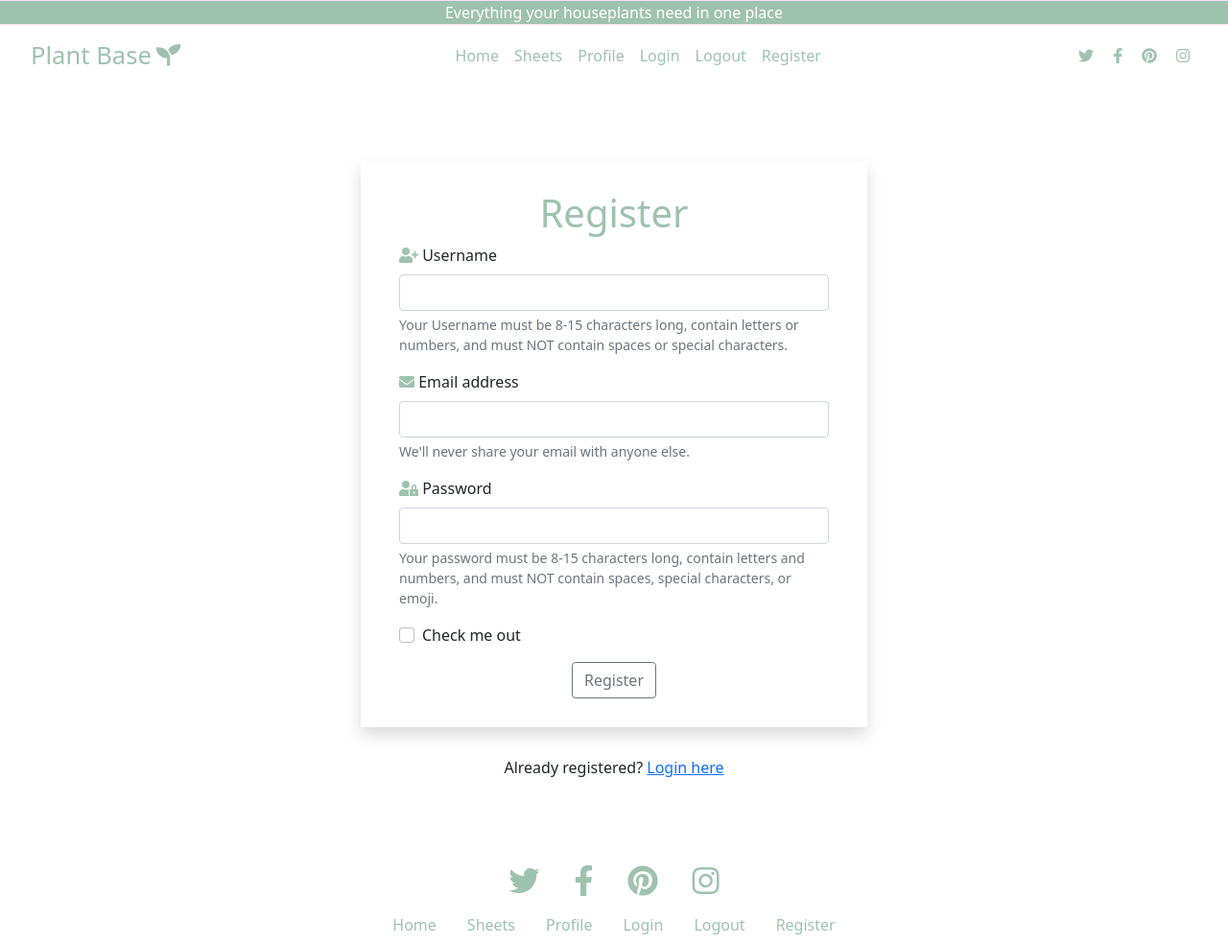
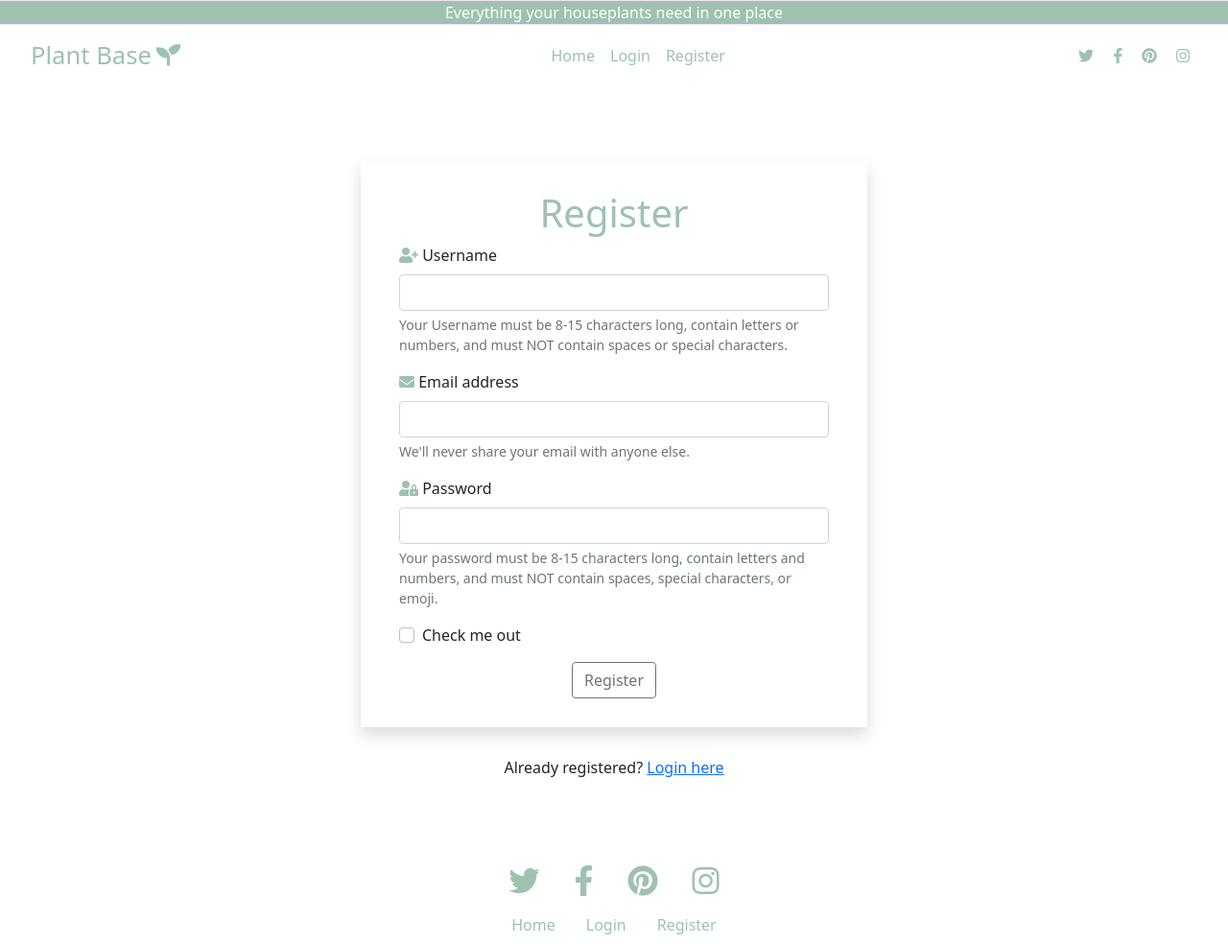
Before and after one commit to AledPeart/plant-base, a Flask app: page /register in a window 1280 px wide. Shown: the whole page at 96% size. Run offline with Flask 2, Linux system fonts and the light colour scheme; some libraries are stand-ins or nearby versions.

Commit message:
Added logout functionality

```diff
--- a/app.py
+++ b/app.py
@@ -87,7 +87,19 @@ def profile(username):
     #grabs the session users username from the database
     username = mongo.db.users.find_one(
         {"username": session["user"]})["username"]
-    return render_template("profile.html", username=username)
+
+    if session["user"]:
+        return render_template("profile.html", username=username)
+
+    return redirect(url_for("login"))
+
+
+@app.route("/logout")
+def logout():
+    #remove user from session cookies
+    flash("You have been logged out")
+    session.pop("user")
+    return redirect(url_for("login"))
 
 
 
--- a/templates/base.html
+++ b/templates/base.html
@@ -28,11 +28,14 @@
           <div class="collapse navbar-collapse col" id="navbarNavAltMarkup">
             <div class="navbar-nav">
               <a class="nav-link active" aria-current="page" href="{{ url_for('get_sheets') }}">Home</a>
-              <a class="nav-link" href="#">Sheets</a>
-              <a class="nav-link" href="{{ url_for('profile', username=session['user']) }}">Profile</a>
-              <a class="nav-link" href="{{ url_for('login') }}">Login</a>
-              <a class="nav-link" href="#">Logout</a>
-              <a class="nav-link" href="{{ url_for('register') }}">Register</a>
+              {% if session.user %}
+                <a class="nav-link" href="#">Sheets</a>
+                <a class="nav-link" href="{{ url_for('profile', username=session['user']) }}">Profile</a>
+                <a class="nav-link" href="{{ url_for('logout') }}">Logout</a>
+              {% else %}
+                <a class="nav-link" href="{{ url_for('login') }}">Login</a>
+                <a class="nav-link" href="{{ url_for('register') }}">Register</a>
+              {% endif %}
             </div>
           </div>
           <div class="social social-header d-flex d-md-block d-none justify-content-center">
@@ -70,26 +73,19 @@
         <a class="mx-2" href="#!"><i class="fab fa-2x fa-facebook-f"></i></a>
         <a class="mx-2" href="#!"><i class="fab fa-2x fa-pinterest"></i></a>
         <a class="mx-2" href="#!"><i class="fab fa-2x fa-instagram"></i></a>
-    </div>
+      </div>
       <ul class="nav justify-content-center">
         <li class="nav-item">
           <a class="nav-link" aria-current="page" href="{{ url_for('get_sheets') }}">Home</a>
         </li>
-        <li class="nav-item">
-          <a class="nav-link" href="#">Sheets</a>
-        </li>
-        <li class="nav-item">
-          <a class="nav-link" href="{{ url_for('profile', username=session['user']) }}">Profile</a>
-        </li>
-        <li class="nav-item">
-          <a class="nav-link" href="{{ url_for('login') }}">Login</a>
-        </li>
-        <li class="nav-item">
-          <a class="nav-link" href="#">Logout</a>
-        </li>
-        <li class="nav-item">
-          <a class="nav-link" href="{{ url_for('register') }}">Register</a>
-        </li>
+        {% if session.user %}
+          <li class="nav-item"><a class="nav-link" href="#">Sheets</a></li>
+          <li class="nav-item"><a class="nav-link" href="{{ url_for('profile', username=session['user']) }}">Profile</a></li>
+          <li class="nav-item"><a class="nav-link" href="{{ url_for('logout') }}">Logout</a></li>
+        {% else %}
+          <li class="nav-item"><a class="nav-link" href="{{ url_for('login') }}">Login</a></li>
+          <li class="nav-item"><a class="nav-link" href="{{ url_for('register') }}">Register</a></li>
+        {% endif %}
       </ul>
     </footer>
 
--- a/templates/profile.html
+++ b/templates/profile.html
@@ -5,9 +5,9 @@
         <div class="row justify-content-center">
             <div class="col-6 form-box shadow">
 
-              <h3 class="text-center">
+                <h1 class="text-center title-color">
                   {{ username }}'s Profile
-              </h3>
+              </h1>
 
 
             </div>
```
